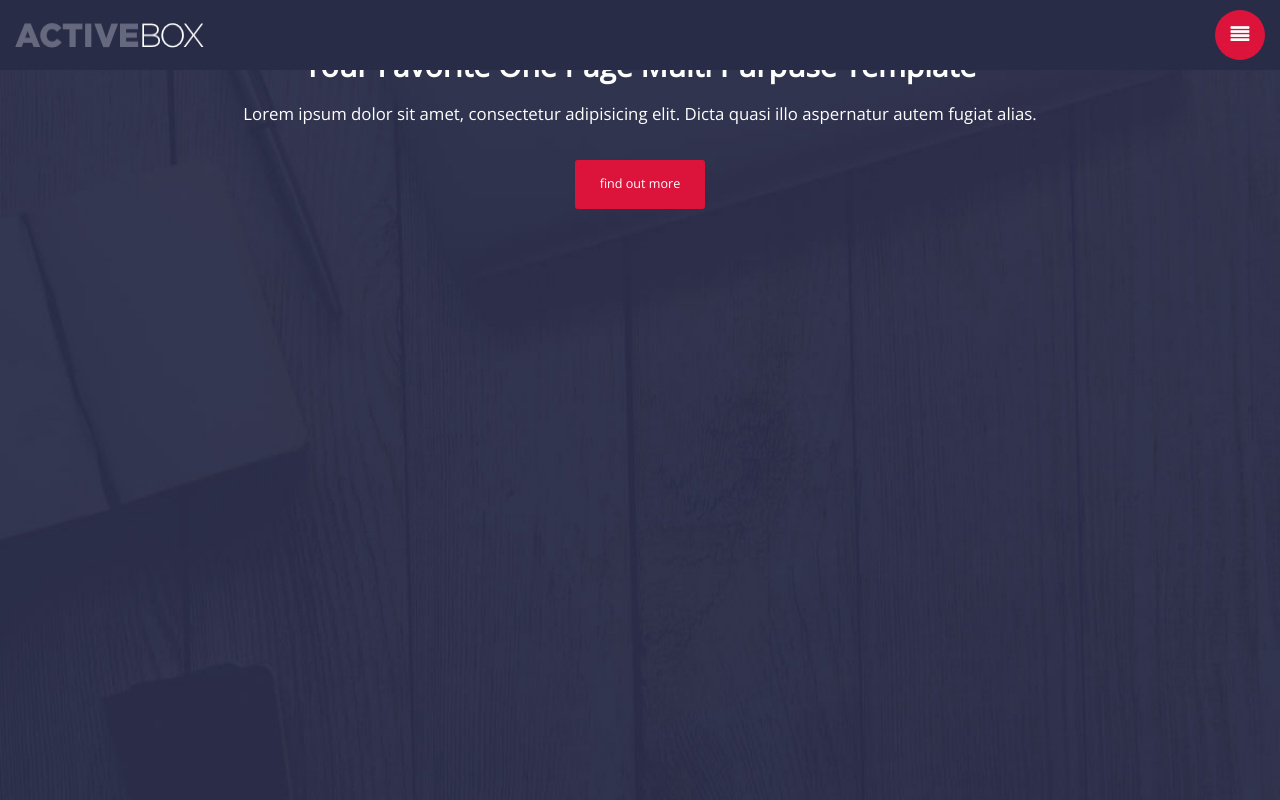
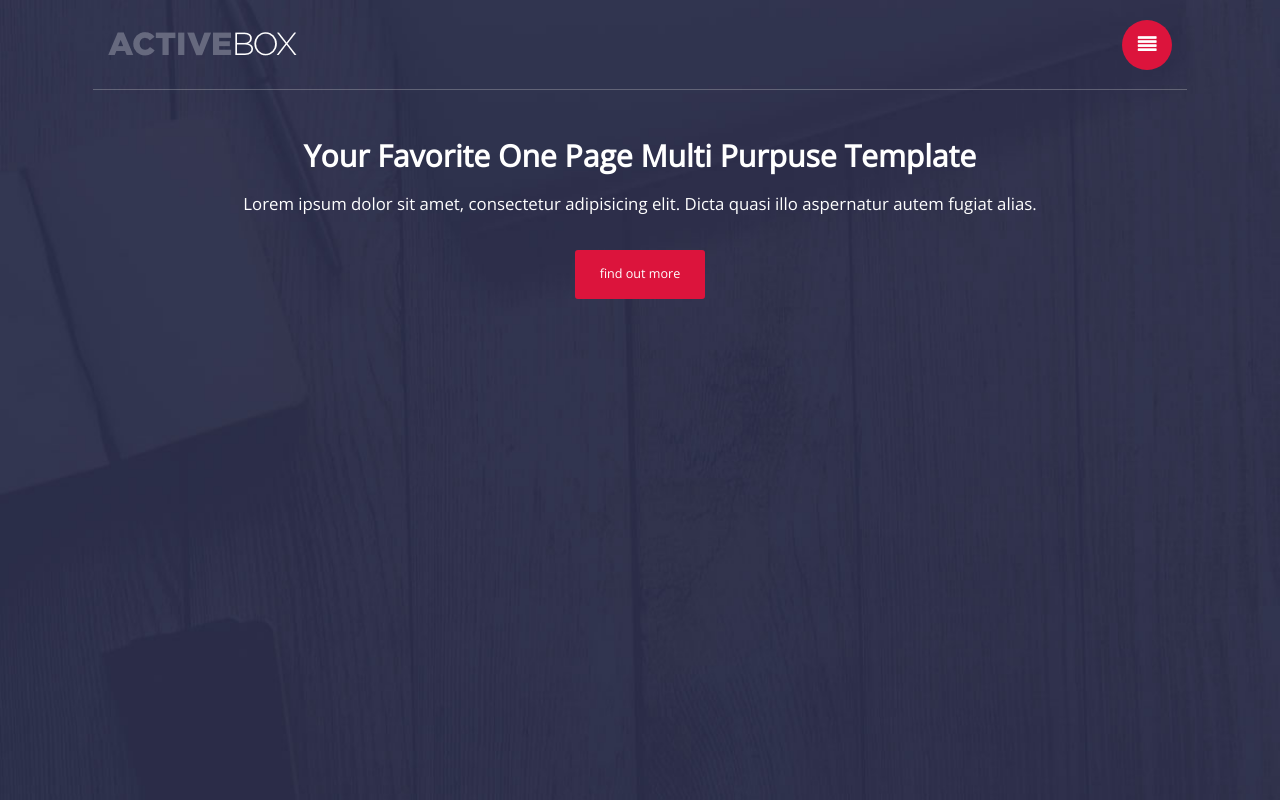
Before and after one commit to ygorlf/activebox, a website: page index.html in a window 1280 px wide. Shown: the top 800 px of the page. Drawn offline with nearby package versions, Linux system fonts and the light colour scheme.

Commit message:
Fixing Issue on Navigation

```diff
--- a/index.html
+++ b/index.html
@@ -13,7 +13,7 @@
 
 	<!-- Header -->
 	<header id="header">
-		<nav class="nav-fixed">
+		<nav>
 			<h1 class="logo"><a href="#index.html">Active Box</a></h1>
 			<a href="#" class="mobile-nav"><i class="fa fa-align-justify"></i></a>
 			<ul>
```
